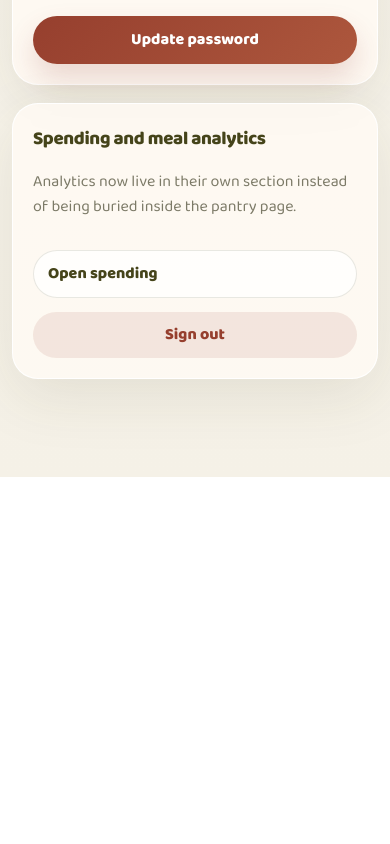
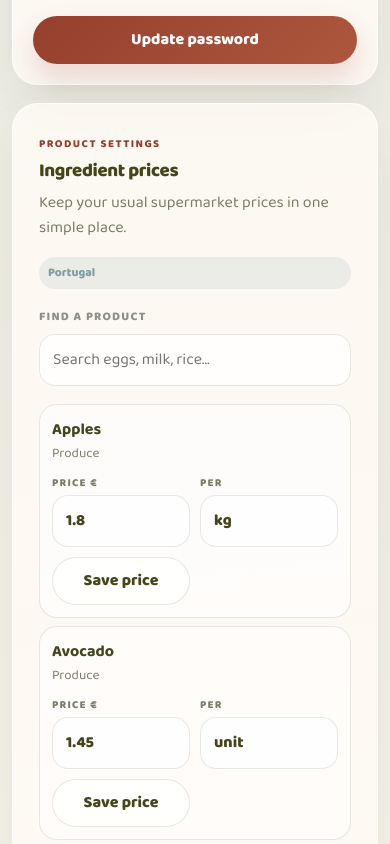
Before and after one commit to LIMA382/tryPan, a Next.js app: page /account in a window 390 px wide. Shown: the part 1000-1844 px from the top of the page. Before the commit the page ends 1477 px from the top, so only its background shows below. Built offline with nearby package versions, Linux system fonts and the light colour scheme; no server answers.

Commit message:
Move ingredient price editing to account settings

```diff
--- a/src/app/account/page.jsx
+++ b/src/app/account/page.jsx
@@ -6,7 +6,7 @@ import AuthGate from '@/components/AuthGate';
 import AppFrame from '@/components/AppFrame';
 import { useRouter } from 'next/navigation';
 import { supabase } from '@/lib/supabaseClient';
-import { loadProfileForUser, saveProfileForUser } from '@/lib/dataStore';
+import { loadIngredientCatalog, loadProfileForUser, saveProfileForUser, updateCatalogIngredient } from '@/lib/dataStore';
 import { REGIONS, regionLabel } from '@/lib/ingredientCatalog';
 
 function AccountContent({ user }) {
@@ -17,6 +17,10 @@ function AccountContent({ user }) {
   const [confirmPassword, setConfirmPassword] = useState('');
   const [message, setMessage] = useState('');
   const [saving, setSaving] = useState(false);
+  const [priceSearch, setPriceSearch] = useState('');
+  const [ingredients, setIngredients] = useState([]);
+  const [priceDrafts, setPriceDrafts] = useState({});
+  const [priceSaving, setPriceSaving] = useState('');
 
   useEffect(() => {
     let active = true;
@@ -31,6 +35,32 @@ function AccountContent({ user }) {
     load();
     return () => { active = false; };
   }, [user]);
+
+  useEffect(() => {
+    let active = true;
+    const timer = setTimeout(async () => {
+      const catalog = await loadIngredientCatalog(region, priceSearch);
+      if (!active) return;
+      const visible = catalog.slice(0, 24);
+      setIngredients(visible);
+      setPriceDrafts(Object.fromEntries(visible.map((item) => [item.id, { estimated_price: item.estimated_price || '', price_unit: item.price_unit || item.default_unit || '' }])));
+    }, 180);
+    return () => { active = false; clearTimeout(timer); };
+  }, [region, priceSearch]);
+
+  async function saveIngredientPrice(item) {
+    setPriceSaving(item.id);
+    setMessage('');
+    try {
+      const savedItem = await updateCatalogIngredient(user, { ...item, ...priceDrafts[item.id], region });
+      setIngredients((current) => current.map((entry) => entry.id === item.id ? savedItem : entry));
+      setMessage(`${item.name} price updated.`);
+    } catch (err) {
+      setMessage(err.message || 'Could not update ingredient price.');
+    } finally {
+      setPriceSaving('');
+    }
+  }
 
   async function saveProfile(event) {
     event.preventDefault();
@@ -138,6 +168,21 @@ function AccountContent({ user }) {
         </form>
       </div>
 
+      <section className="panel-soft ingredient-price-zone">
+        <div className="card-header">
+          <div><span className="student-kicker">Product settings</span><h3>Ingredient prices</h3><p>Keep your usual supermarket prices in one simple place.</p></div>
+          <span className="badge">{regionLabel(region)}</span>
+        </div>
+        <div className="field ingredient-price-search"><label htmlFor="price-search">Find a product</label><input id="price-search" value={priceSearch} onChange={(event) => setPriceSearch(event.target.value)} placeholder="Search eggs, milk, rice…" /></div>
+        <div className="ingredient-price-list">
+          {ingredients.map((item) => {
+            const draft = priceDrafts[item.id] || {};
+            return <div className="ingredient-price-row" key={item.id}><div><strong>{item.name}</strong><small>{item.category}</small></div><label><span>Price €</span><input type="number" min="0" step="0.01" value={draft.estimated_price} onChange={(event) => setPriceDrafts((current) => ({ ...current, [item.id]: { ...draft, estimated_price: event.target.value } }))} /></label><label><span>Per</span><input value={draft.price_unit} onChange={(event) => setPriceDrafts((current) => ({ ...current, [item.id]: { ...draft, price_unit: event.target.value } }))} placeholder={item.default_unit || 'unit'} /></label><button type="button" className="soft-btn" disabled={priceSaving === item.id} onClick={() => saveIngredientPrice(item)}>{priceSaving === item.id ? 'Saving…' : 'Save price'}</button></div>;
+          })}
+          {!ingredients.length && <p>No products match that search.</p>}
+        </div>
+      </section>
+
       <section className="account-footer-actions panel-soft">
         <div>
           <h3>Spending and meal analytics</h3>
--- a/src/app/globals.css
+++ b/src/app/globals.css
@@ -3304,6 +3304,15 @@ textarea:focus-visible,
 .quantity-stepper { display: grid; grid-template-columns: 34px minmax(36px, 1fr) 34px; align-items: center; border: 1px solid var(--line); border-radius: 14px; overflow: hidden; background: rgba(255,255,255,.7); }
 .quantity-stepper button { min-height: 40px; border: 0; background: var(--soft); color: var(--green); font-size: 20px; font-weight: 900; cursor: pointer; }
 .quantity-stepper strong { text-align: center; }
+.ingredient-price-zone { margin-top: 18px; padding: 26px; }
+.ingredient-price-zone .card-header p { margin: 5px 0 0; color: var(--muted); }
+.ingredient-price-search { max-width: 520px; margin: 18px 0; }
+.ingredient-price-list { display: grid; gap: 8px; }
+.ingredient-price-row { display: grid; grid-template-columns: minmax(180px, 1fr) 120px 120px auto; gap: 10px; align-items: end; padding: 12px; border: 1px solid var(--line); border-radius: 18px; background: rgba(255,255,255,.58); }
+.ingredient-price-row > div strong, .ingredient-price-row > div small { display: block; }
+.ingredient-price-row small { color: var(--muted); }
+.ingredient-price-row label { display: grid; gap: 3px; }
+.ingredient-price-row label span { color: var(--muted); font-size: 11px; font-weight: 900; text-transform: uppercase; }
 
 .offline-banner { position: fixed; z-index: 3000; left: 50%; bottom: max(14px, env(safe-area-inset-bottom)); transform: translateX(-50%); padding: 10px 16px; border-radius: 999px; color: white; background: #45441a; box-shadow: var(--shadow-sm); font-weight: 800; }
 .install-app-button { position: fixed; z-index: 2500; right: 16px; bottom: max(16px, env(safe-area-inset-bottom)); border: 0; border-radius: 999px; padding: 12px 18px; background: var(--brand-terracotta); color: white; box-shadow: var(--shadow-sm); font: inherit; font-weight: 900; cursor: pointer; }
@@ -3324,4 +3333,6 @@ textarea:focus-visible,
   .cook-mode-grid { grid-template-columns: 1fr; }
   .pantry-item-row { grid-template-columns: 1fr !important; }
   .quantity-stepper { max-width: 150px; }
-}
+  .ingredient-price-row { grid-template-columns: 1fr 1fr; }
+  .ingredient-price-row > div { grid-column: 1 / -1; }
+}
```
